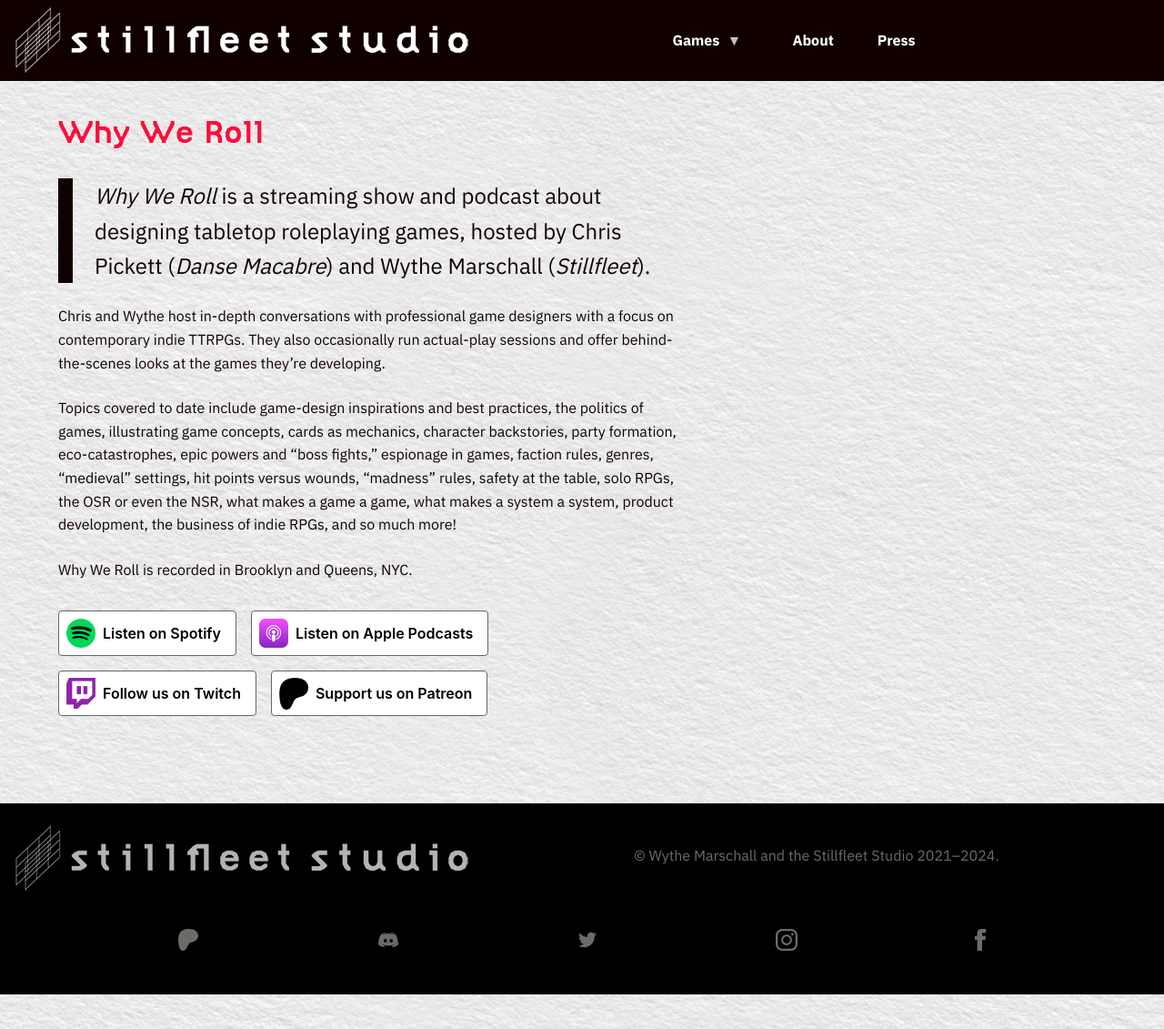
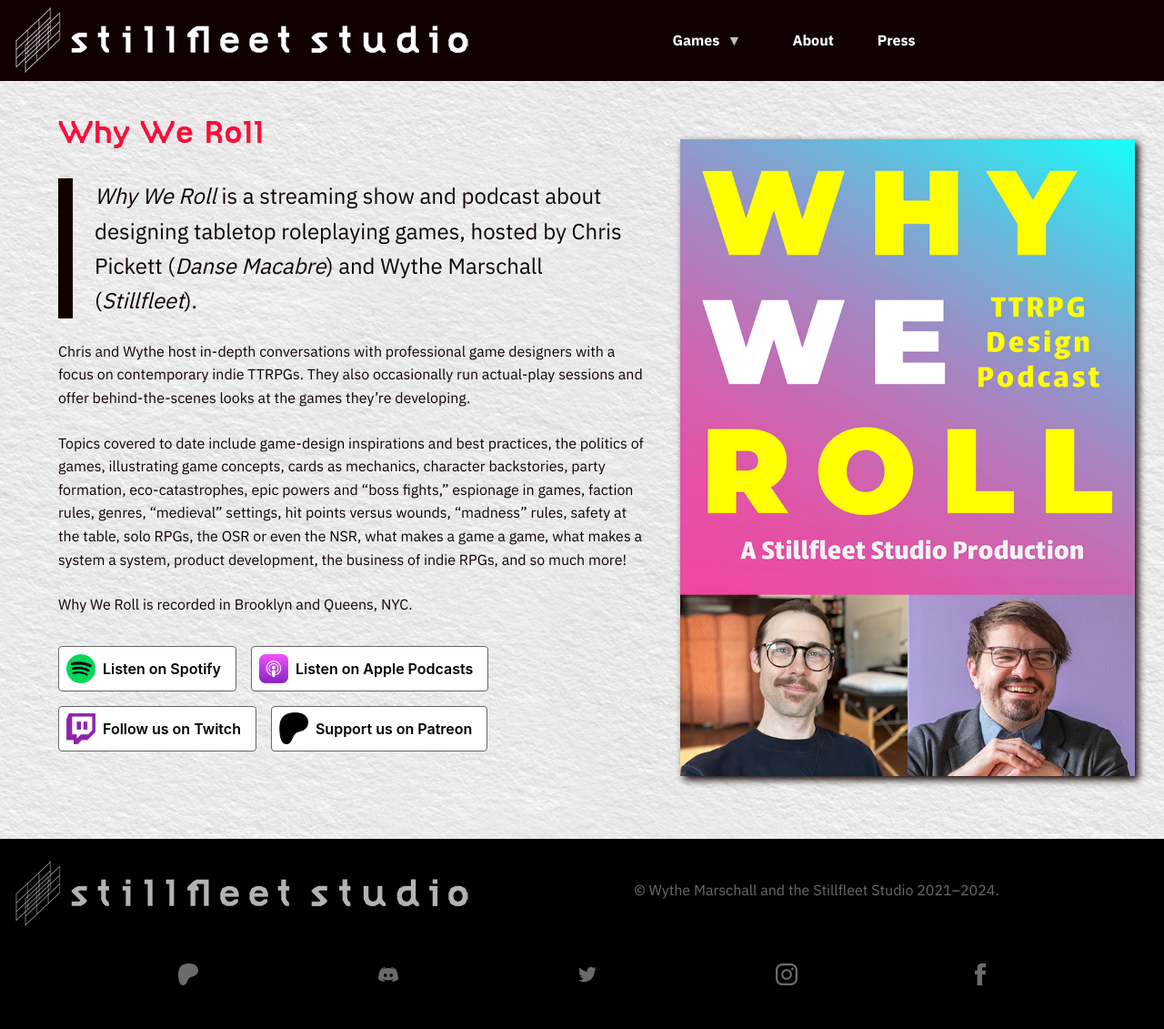
Before and after one commit to stillfleet/stillfleet.github.io, a Jekyll site: the page built from why-we-roll.html, in a window 1280 px wide. Shown: the whole page at 91% size. Built offline with Jekyll 4.4.1, drawn with Linux system fonts in a browser that asks for light colours; some web fonts are replaced.

Commit message:
adds why-we-roll image inlay

```diff
--- a/_scss/layouts/_product.scss
+++ b/_scss/layouts/_product.scss
@@ -24,6 +24,9 @@ main {
           display: block;
           margin: 0;
           padding: 0;
+        }
+        &[data-page-slug="why-we-roll"] {
+          display: block;
         }
       }
     }
@@ -95,6 +98,15 @@ main {
         order: 2;
         max-width: 500px;
         margin: 0 auto 4rem auto;
+      }
+      &[data-page-slug="why-we-roll"] {
+        order: 2;
+        background-position: left -500px;
+        height: 200px;
+        max-width: 500px;
+        margin-left: auto;
+        margin-right: auto;
+        margin-bottom: 4rem;
       }
     }
 
--- a/why-we-roll.html
+++ b/why-we-roll.html
@@ -1,6 +1,8 @@
 ---
 layout: two-col
 title: Why We Roll
+inlay: assets/img/wwr-inlay.png
+slug: why-we-roll
 ---
 
 <blockquote>
```
Also changed, not shown: assets/img/wwr-inlay.png (added).
